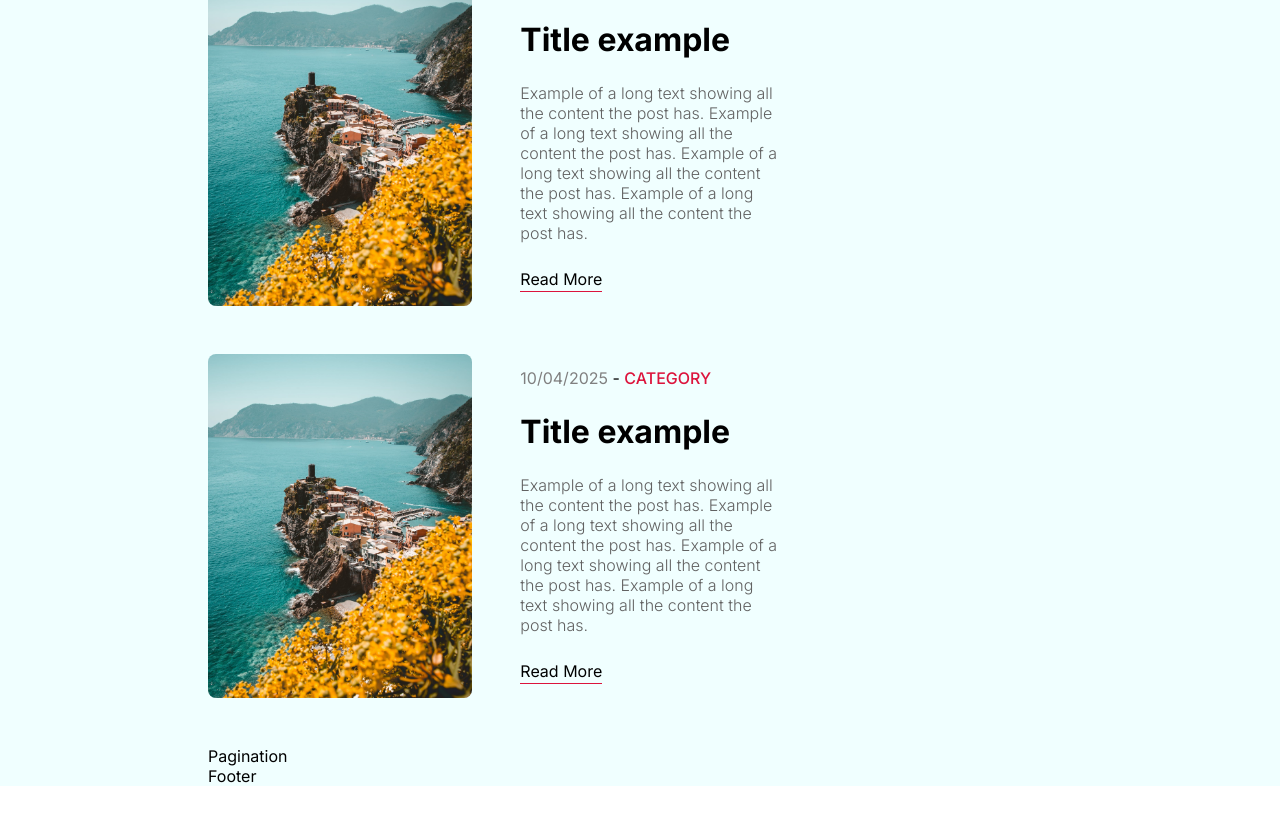
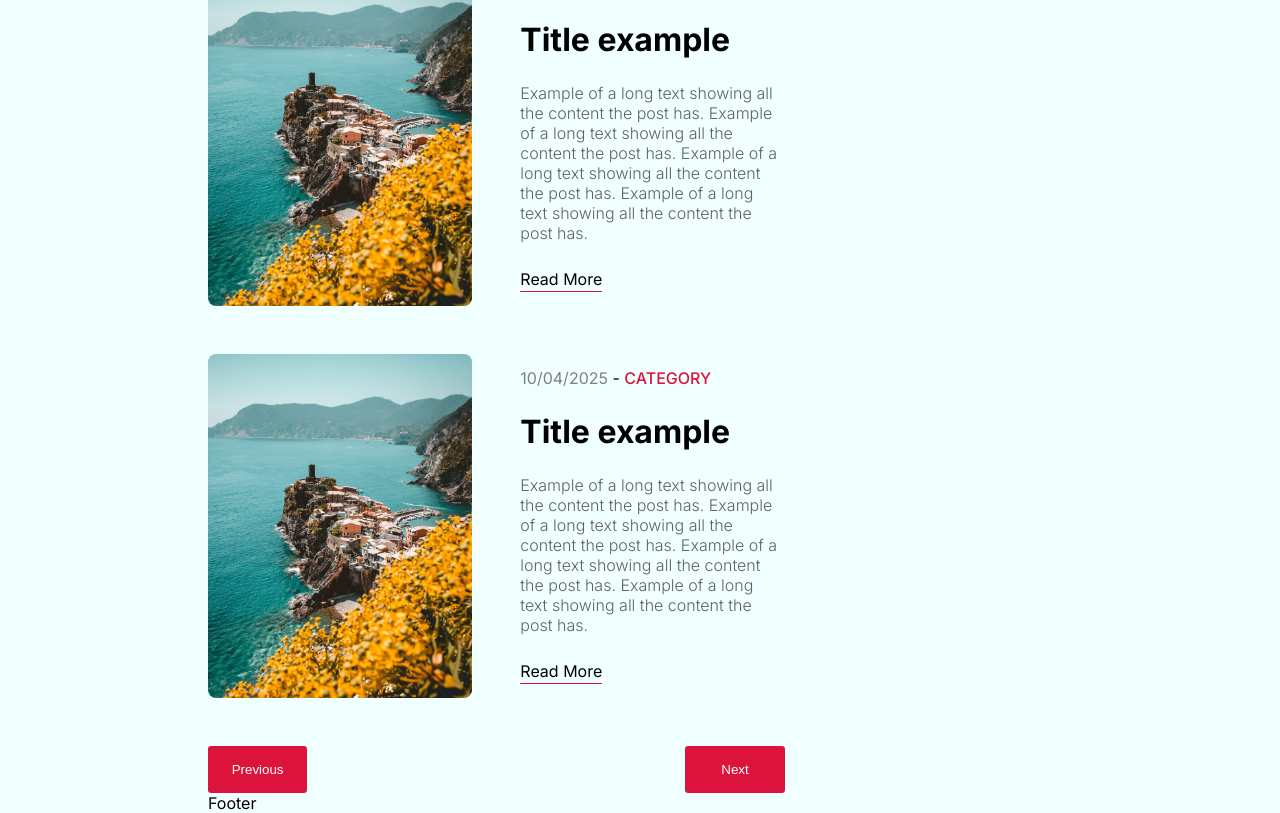
Before and after one commit to Kiriboo93/next-blog, a Next.js app: page / in a window 1280 px wide. Shown: the part 1924-2737 px from the top of the page. Before the commit the page ends 2710 px from the top, so only its background shows below. Built offline with nearby package versions, Linux system fonts and the light colour scheme.

Commit message:
Formatted pagination buttons.

```diff
--- a/src/components/pagination/Pagination.jsx
+++ b/src/components/pagination/Pagination.jsx
@@ -3,7 +3,10 @@ import styles from "./pagination.module.css";
 
 const Pagination = () => {
     return (
-        <div className={styles.container}>Pagination</div>
+        <div className={styles.container}>
+            <button className={styles.button}>Previous</button>
+            <button className={styles.button}>Next</button>
+        </div>
     )
 }
 
--- a/src/components/pagination/pagination.module.css
+++ b/src/components/pagination/pagination.module.css
@@ -1,2 +1,14 @@
 .container {
+    display: flex;
+    justify-content: space-between;
 }
+
+.button {
+    width: 6.2rem;
+    border: none;
+    padding: 1rem;
+    background-color: crimson;
+    color: white;
+    cursor: pointer;
+    border-radius: .2rem;
+}
```
